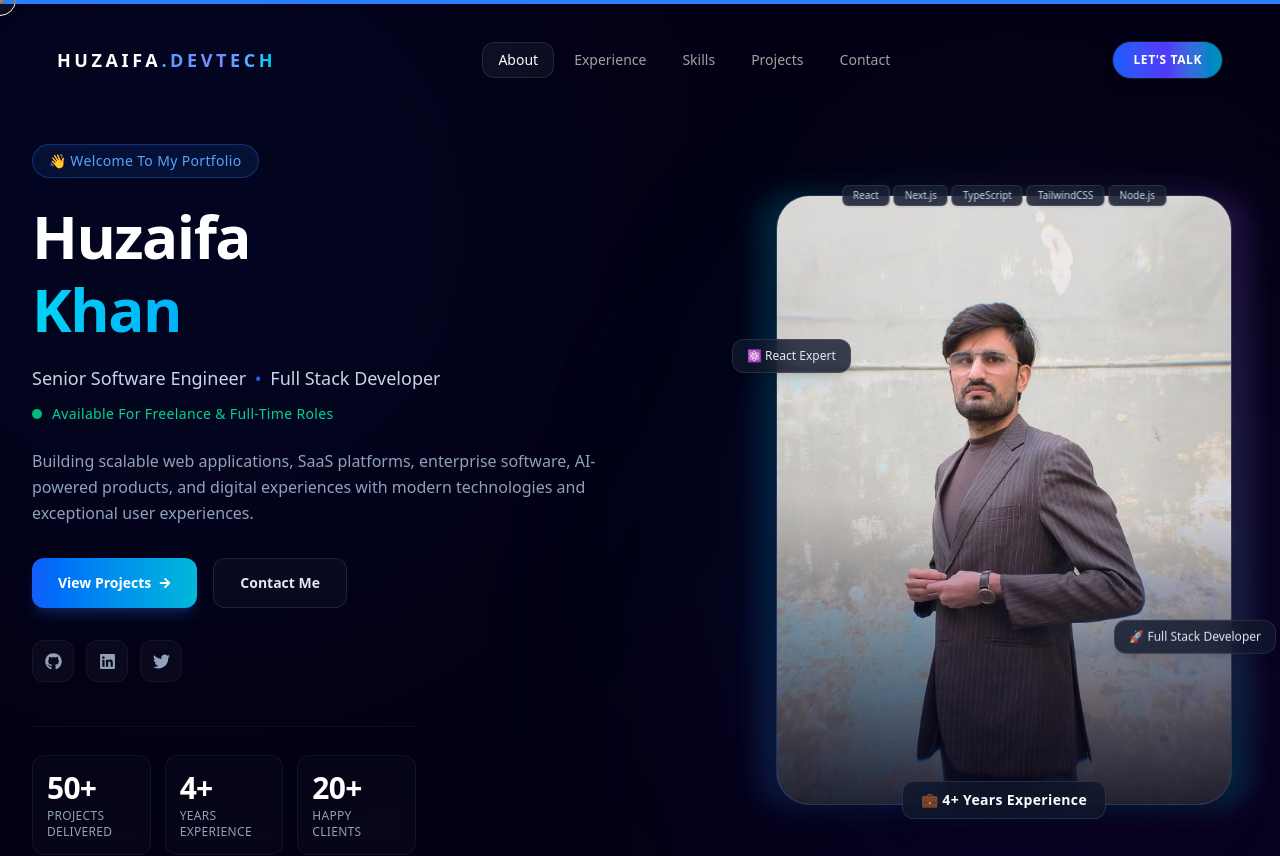
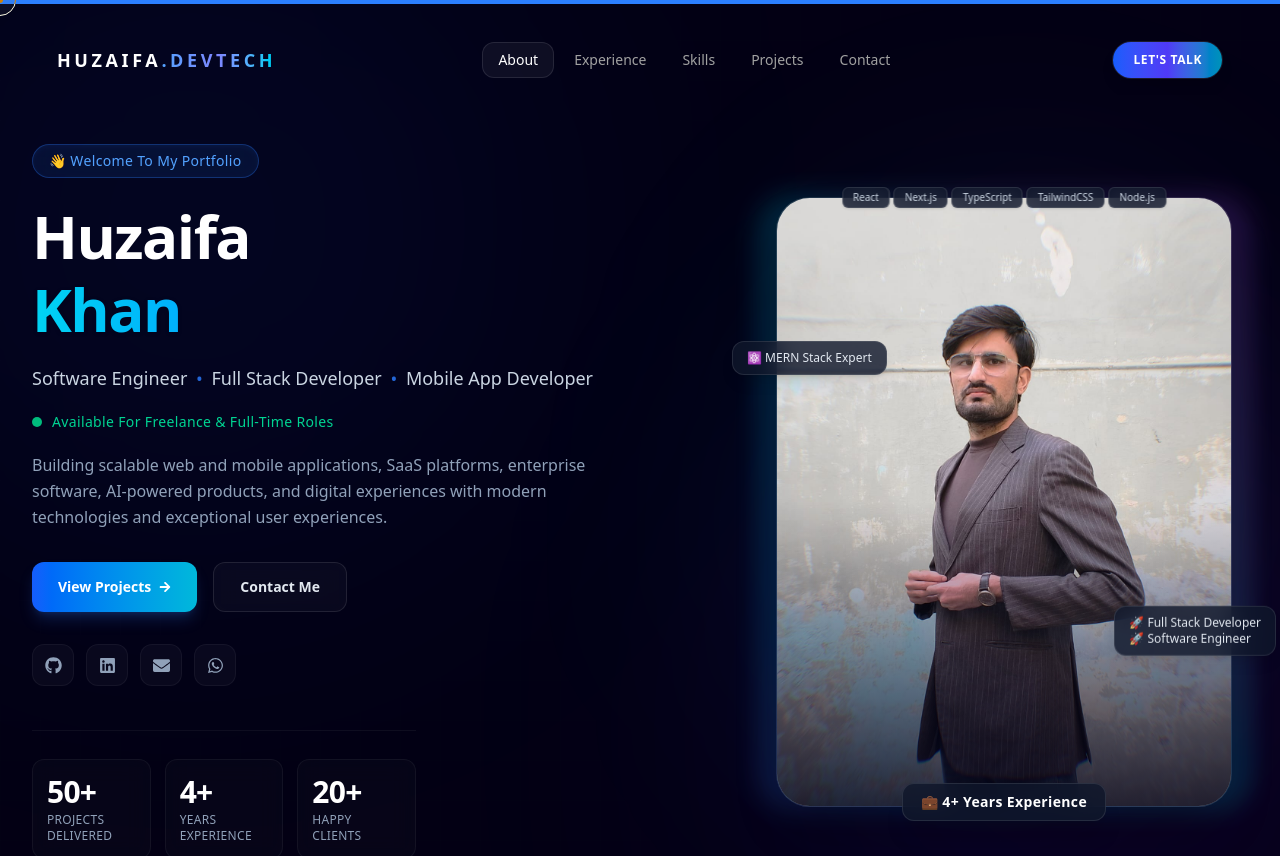
Before and after one commit to BTW-ZAIFOO/Huzaifa.devtech, a Next.js app: page / in a window 1280 px wide. Shown: the top 856 px of the page. Built offline with nearby package versions, Linux system fonts and the light colour scheme.

Commit message:
Enhance Hero and Navbar components by updating job titles, adding new contact icons, and improving layout. Adjusted button links for better functionality and refined comments for clarity.

```diff
--- a/src/components/hero.tsx
+++ b/src/components/hero.tsx
@@ -2,7 +2,7 @@
 
 import Image from "next/image";
 import { motion } from "framer-motion";
-import { FaGithub, FaLinkedin, FaTwitter, FaArrowRight } from "react-icons/fa";
+import { FaGithub, FaLinkedin, FaTwitter, FaArrowRight, FaEnvelope, FaWhatsapp } from "react-icons/fa";
 
 const techStack = ["React", "Next.js", "TypeScript", "TailwindCSS", "Node.js"];
 
@@ -64,9 +64,10 @@ export default function Hero() {
               className="mt-5 flex flex-wrap justify-center lg:justify-start items-center gap-2"
             >
               <p className="text-base sm:text-lg text-slate-300 font-medium tracking-normal">
-                Senior Software Engineer{" "}
+                Software Engineer{" "}
                 <span className="text-blue-500/80 mx-1">•</span> Full Stack
-                Developer
+                Developer <span className="text-blue-500/80 mx-1">•</span> <span> Mobile App Developer
+                </span>
               </p>
             </motion.div>
 
@@ -75,7 +76,7 @@ export default function Hero() {
               initial={{ opacity: 0 }}
               animate={{ opacity: 1 }}
               transition={{ delay: 0.4 }}
-              className="mt-3 flex items-center justify-center lg:justify-start gap-2.5"
+              className="py-5 flex items-center justify-center lg:justify-start gap-2.5"
             >
               <div className="relative flex h-2.5 w-2.5">
                 <span className="animate-ping absolute inline-flex h-full w-full rounded-full bg-emerald-400 opacity-75" />
@@ -91,11 +92,9 @@ export default function Hero() {
               initial={{ opacity: 0 }}
               animate={{ opacity: 1 }}
               transition={{ delay: 0.5 }}
-              className="mt-6 text-slate-400 text-sm sm:text-base leading-relaxed max-w-xl mx-auto lg:mx-0 font-normal opacity-95"
+              className="text-slate-400 text-sm sm:text-base leading-relaxed max-w-xl mx-auto lg:mx-0 font-normal opacity-95"
             >
-              Building scalable web applications, SaaS platforms, enterprise
-              software, AI-powered products, and digital experiences with modern
-              technologies and exceptional user experiences.
+              Building scalable web and mobile applications, SaaS platforms, enterprise software, AI-powered products, and digital experiences with modern technologies and exceptional user experiences.
             </motion.p>
 
             {/* Action Buttons */}
@@ -123,9 +122,10 @@ export default function Hero() {
               className="flex justify-center lg:justify-start gap-3 mt-8"
             >
               {[
-                { Icon: FaGithub, link: "#" },
-                { Icon: FaLinkedin, link: "#" },
-                { Icon: FaTwitter, link: "#" },
+                { Icon: FaGithub, link: "https://github.com/BTW-ZAIFOO" },
+                { Icon: FaLinkedin, link: "https://www.linkedin.com/in/huzaifa-bin-afzal-880a37398?utm_source=share_via&utm_content=profile&utm_medium=member_android" },
+                { Icon: FaEnvelope, link: "mailto:huzaifazaifi25@gmail.com" },
+                { Icon: FaWhatsapp, link: "https://wa.me/923105456889" }
               ].map(({ Icon, link }, index) => (
                 <a
                   href={link}
@@ -226,7 +226,7 @@ export default function Hero() {
                 }}
                 className="hidden md:block absolute -left-7 top-1/4 px-3.5 py-2 rounded-xl bg-slate-900/80 backdrop-blur-md border border-white/10 text-xs text-slate-200 font-medium shadow-lg"
               >
-                ⚛️ React Expert
+                ⚛️ MERN Stack Expert
               </motion.div>
 
               <motion.div
@@ -238,7 +238,8 @@ export default function Hero() {
                 }}
                 className="hidden md:block absolute -right-7 bottom-1/4 px-3.5 py-2 rounded-xl bg-slate-900/80 backdrop-blur-md border border-white/10 text-xs text-slate-200 font-medium shadow-lg"
               >
-                🚀 Full Stack Developer
+                🚀 Full Stack Developer <br />
+                🚀 Software Engineer
               </motion.div>
             </motion.div>
           </div>
--- a/src/components/navbar.tsx
+++ b/src/components/navbar.tsx
@@ -99,7 +99,7 @@ export default function Navbar() {
             />
 
             <div className="relative w-full flex items-center justify-between px-5 py-3.5 md:px-6 md:py-4">
-              {/* Logo with magnetic effect wrapper ready */}
+              {/* Logo */}
               <motion.a
                 href="#about"
                 onClick={(e) => handleLinkClick(e, "About")}
@@ -147,7 +147,7 @@ export default function Navbar() {
                 })}
               </nav>
 
-              {/* CTA Button */}
+              {/* Desktop CTA Button */}
               <div className="hidden lg:flex items-center">
                 <motion.a
                   href="#contact"
@@ -240,8 +240,8 @@ export default function Navbar() {
                 className="w-full"
               >
                 <motion.a
-                  href="#contact"
-                  onClick={(e) => handleLinkClick(e, "Contact")}
+                  href="mailto:huzaifazaifi25@gmail.com"
+                  onClick={() => setIsOpen(false)}
                   whileTap={{ scale: 0.98 }}
                   className="w-full block text-center rounded-2xl bg-linear-to-r from-blue-600 via-indigo-600 to-cyan-600 px-5 py-4 text-sm font-semibold text-white shadow-lg shadow-blue-500/10"
                 >
```
